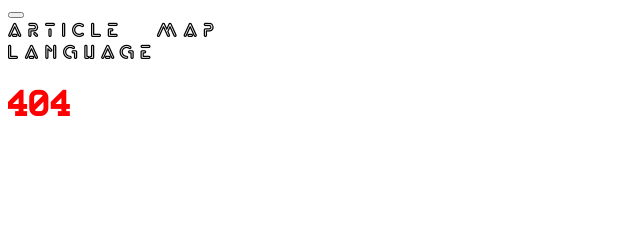
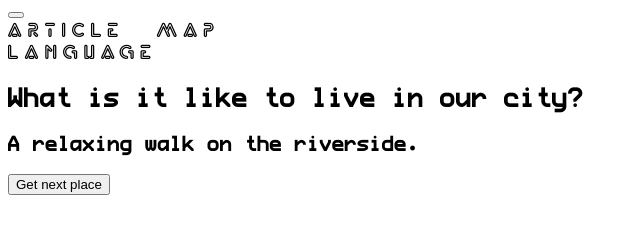
Before and after one commit to barni363hun/gyor-2121-jedlik, a Gatsby site: page /map in a window 1280 px wide. Before the commit this address had no page. Shown: the part 88-322 px from the top of the page, without its empty margins (0-640 px from the left). Built offline with nearby package versions, Linux system fonts and the light colour scheme; Gatsby itself is replaced by a stand-in of ours.

Commit message:
map started

```diff
--- a/src/components/Navbar.js
+++ b/src/components/Navbar.js
@@ -28,7 +28,9 @@ export default function NavBar() {
               <Nav.Link className="myMenuPoint">
                 <Link to="/article">Article</Link>
               </Nav.Link>
-              <Nav.Link className="myMenuPoint">Map</Nav.Link>
+              <Nav.Link className="myMenuPoint">
+                <Link to="/map">Map</Link>
+              </Nav.Link>
             </Nav>
             <Nav>
               <NavDropdown title="Language" id="basic-nav-dropdown">
--- a/src/pages/index.js
+++ b/src/pages/index.js
@@ -1,6 +1,4 @@
 import React from "react";
-import { StaticImage } from "gatsby-plugin-image";
-import Link from "gatsby";
 import "bootstrap/dist/css/bootstrap.min.css";
 import Layout from "../components/Layout";
 import GYOR2121 from "../images/GYOR2121.mp4";
--- /dev/null
+++ b/src/pages/map.js
@@ -0,0 +1,44 @@
+import React, { useState } from "react";
+import Layout from "../components/Layout";
+import { StaticImage } from "gatsby-plugin-image";
+import Button from "react-bootstrap/Button";
+import Pic1 from "../images/Pic1.jpg";
+import Pic2 from "../images/Pic2.jpg";
+import Pic3 from "../images/Pic3.jpg";
+import Pic4 from "../images/Pic4.jpg";
+import Pic5 from "../images/Pic5.jpg";
+
+const MapPage = () => {
+  const [place, setPlace] = useState(1);
+
+  function nextPlace() {
+    if (place < 5) {
+      setPlace(place + 1);
+    } else {
+      setPlace(1);
+    }
+  }
+
+  function getPicture() {}
+
+  function getTitle() {
+    switch (place) {
+      case 1:
+        return "A relaxing walk on the riverside.";
+      case 2:
+        return "dsa";
+      default:
+        return "aasdasdassd";
+    }
+  }
+
+  return (
+    <Layout>
+      <h2>What is it like to live in our city?</h2>
+      <h3>{getTitle()}</h3>
+      <Button onClick={nextPlace}>Get next place</Button>
+    </Layout>
+  );
+};
+
+export default MapPage;
```
Also changed, not shown: src/images/Pic1.jpg (added), src/images/Pic2.jpg (added), src/images/Pic3.jpg (added), src/images/Pic4.jpg (added), src/images/Pic5.jpg (added), 2 other files.
